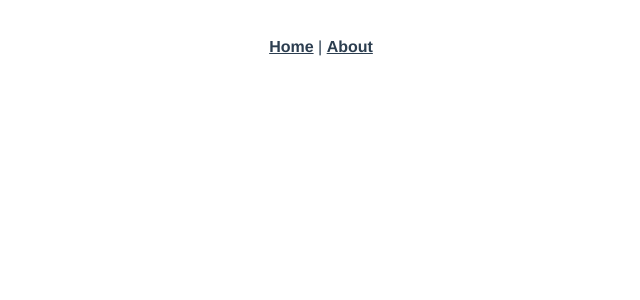
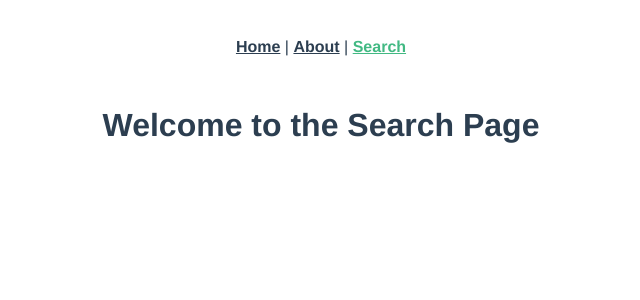
Before and after one commit to muhiedinitani/capstone_frontend, a Vue app: page /search in a window 1280 px wide. Shown: the top 300 px of the page, without its empty margins (319-959 px from the left). Built offline with nearby package versions, Linux system fonts and the light colour scheme; the HTML template or start-up script is replaced by a standard one.

Commit message:
add search page

```diff
--- a/src/App.vue
+++ b/src/App.vue
@@ -2,7 +2,8 @@
   <div id="app">
     <div id="nav">
       <router-link to="/">Home</router-link> |
-      <router-link to="/about">About</router-link>
+      <router-link to="/about">About</router-link> |
+      <router-link to="/search">Search</router-link>
     </div>
     <router-view/>
   </div>
--- a/src/router/index.js
+++ b/src/router/index.js
@@ -1,6 +1,7 @@
 import Vue from 'vue'
 import VueRouter from 'vue-router'
 import Home from '../views/Home.vue'
+import Search from '../views/Search.vue'
 
 Vue.use(VueRouter)
 
@@ -9,6 +10,11 @@ const routes = [
     path: '/',
     name: 'Home',
     component: Home
+  },
+  {
+    path: '/search',
+    name: 'Search',
+    component: Search
   },
   {
     path: '/about',
--- /dev/null
+++ b/src/views/Search.vue
@@ -0,0 +1,19 @@
+<template>
+  <div class="search">
+    <h1>{{ message }}</h1>
+  </div>
+</template>
+
+<style></style>
+
+<script>
+  export default {
+    data: function () {
+      return {
+        message: "Welcome to the Search Page",
+      };
+    },
+    created: function () {},
+    methods: {},
+  };
+</script>
```
